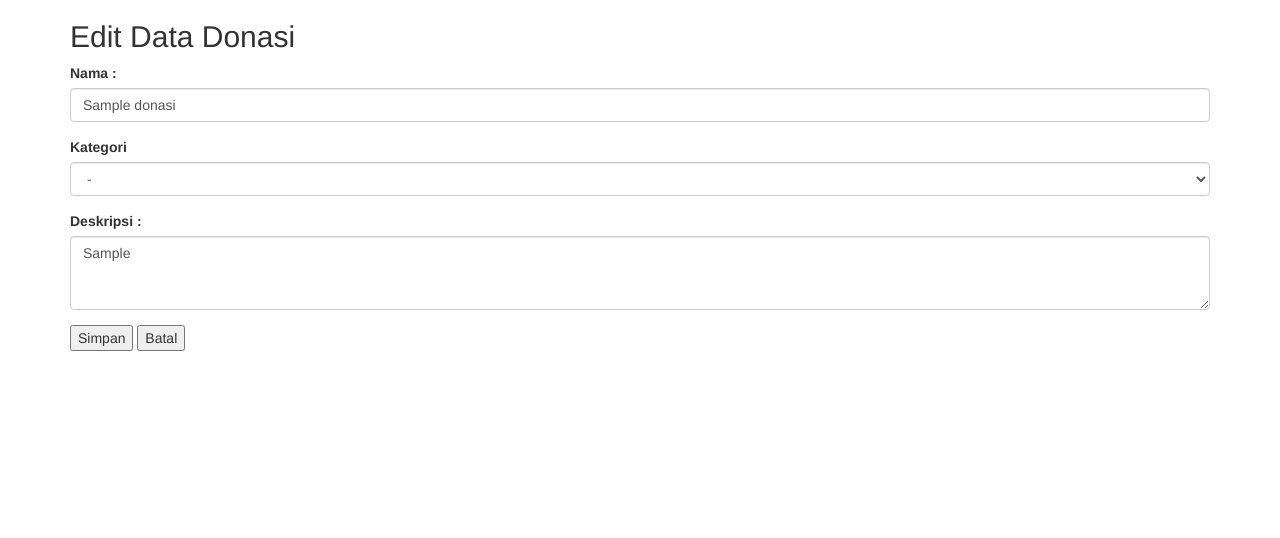
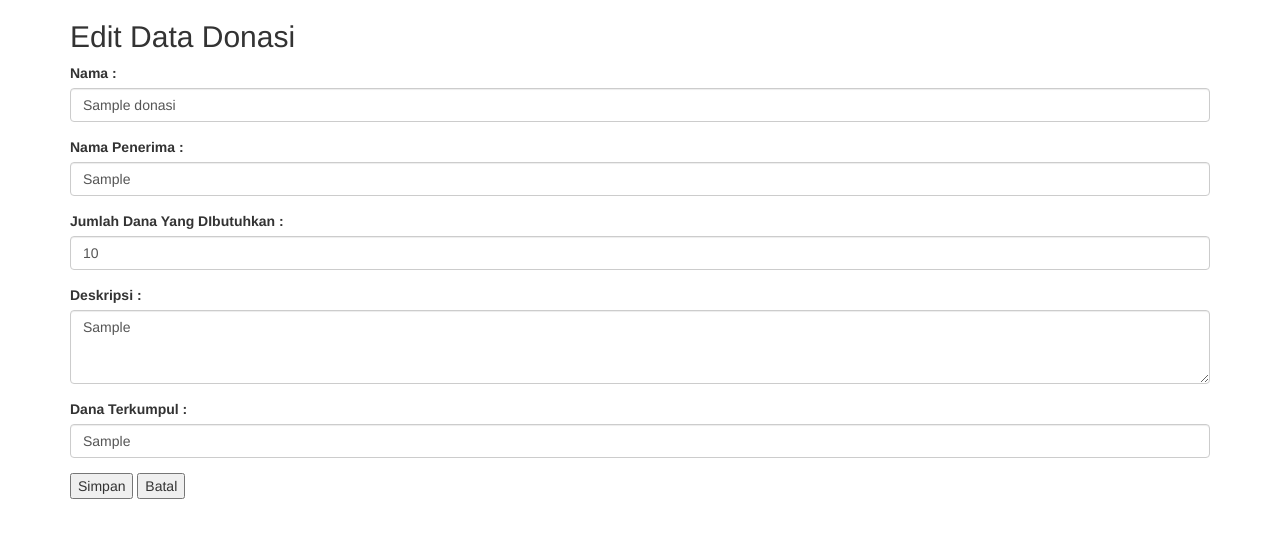
Before and after one commit to Mona265/Pak_Asep, a PHP site: page /Pak_Asep/editdonasi.php?id=1 in a window 1280 px wide. Shown: the top 538 px of the page. Run offline with PHP 8.4, Linux system fonts and the light colour scheme; tables that the repository leaves empty or names only in its code hold one stand-in row (values such as "Sample post").

Commit message:
update donasi

```diff
--- a/editdonasi.php
+++ b/editdonasi.php
@@ -30,21 +30,27 @@ while ($d = mysqli_fetch_array($data)) {
       <input type="hidden" name="id" value="<?php echo $d['id']; ?>">
       <input type="text" class="form-control" placeholder="Masukan nama" name="nama" value="<?php echo $d['nama']; ?>">
     </div>
-<div class="form-group">
-    <label for="exampleFormControlSelect1">Kategori</label>
-    <select class="form-control" id="exampleFormControlSelect1" name="kategori" value="<?php echo $d['kategori']; ?>">
-      <option>-</option>
-      <option value="1">1</option>
-      <option value="2">2</option>
-      <option value="3">3</option>
-      <option value="4">4</option>
-      <option value="5">5</option>
-    </select>
+
+     <div class="form-group">
+      <label for="nama">Nama Penerima :</label>
+      <input type="text" class="form-control" placeholder="Masukan nama" name="penerima_donasi" value="<?php echo $d['penerima_donasi']; ?>">
     </div>
+
+     <div class="form-group">
+      <label for="nama">Jumlah Dana Yang DIbutuhkan :</label>
+      <input type="text" class="form-control" placeholder="Masukan nama" name="total_dana" value="<?php echo $d['total_dana']; ?>">
+    </div>
+
   <div class="form-group">
     <label for="exampleFormControlTextarea1">Deskripsi :</label>
     <textarea class="form-control" id="exampleFormControlTextarea1" rows="3" name="deskripsi"><?php echo $d['deskripsi']; ?></textarea>
   </div>
+
+   <div class="form-group">
+      <label for="nama">Dana Terkumpul :</label>
+      <input type="text" class="form-control" placeholder="Masukan nama" name="dana_terkumpul" value="<?php echo $d['dana_terkumpul']; ?>">
+    </div>
+
 
   <button type="submit"onclick="return confirm('Simpan Data?');">Simpan</button>
       <form action="tampildata.php">
```
Also changed, not shown: updatedonasi.php (+4 -3 lines).
